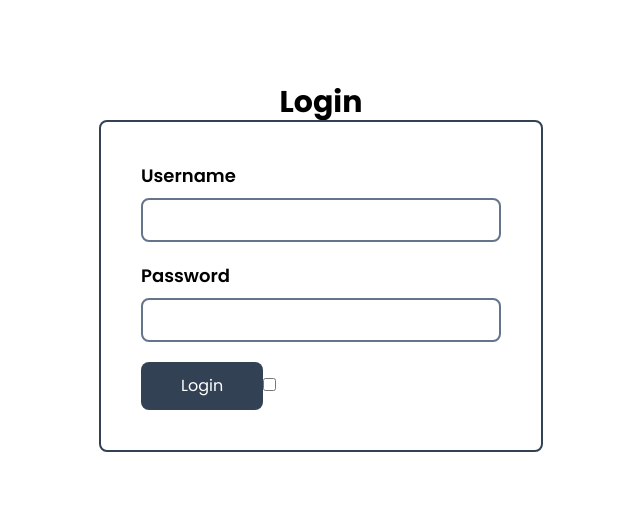
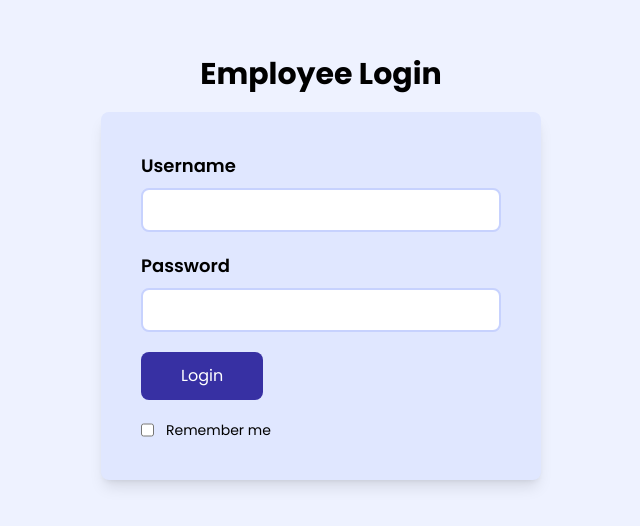
Before and after one commit to krishpri23/TaskFlow, a React (Vite) app in the folder client/: page /login in a window 1280 px wide. Shown: the part 132-658 px from the top of the page, without its empty margins (319-959 px from the left). Built offline with nearby package versions, Linux system fonts and the light colour scheme.

Commit message:
persist login

```diff
--- a/client/src/App.jsx
+++ b/client/src/App.jsx
@@ -12,13 +12,14 @@ import EditNote from "./features/notes/EditNote";
 import NewUserForm from "./features/users/NewUserForm";
 import Prefetch from "./features/auth/Prefetch";
 import NewNote from "./features/notes/NewNote";
+import PersistLogin from "./features/auth/PersistLogin";
 
 function App() {
   return (
     <Routes>
       <Route path="/" element={<RootLayout />}>
         <Route index element={<Homepage />} />
-
+        <Route element={<PersistLogin />}>
           <Route element={<Prefetch />}>
             <Route path="dash" element={<DashLayout />}>
               <Route index element={<DashIntro />} />
@@ -34,6 +35,7 @@ function App() {
               </Route>
             </Route>
           </Route>
+        </Route>
 
         <Route path="login">
           <Route index element={<Login />} />
--- a/client/src/components/DashFooter.jsx
+++ b/client/src/components/DashFooter.jsx
@@ -20,7 +20,7 @@ const DashFooter = () => {
   }
 
   let content = (
-    <footer className=" bg-slate-400 p-5 absolute bottom-0 w-full">
+    <footer className=" bg-indigo-400 p-5 absolute bottom-0 w-full">
       {" "}
       <div className="mt-2">{goHomeBtn}</div>
       <p> Current user :</p> <p>Status : </p>
--- a/client/src/components/DashHeader.jsx
+++ b/client/src/components/DashHeader.jsx
@@ -15,7 +15,7 @@ const DashHeader = () => {
 
   return (
     <>
-      <nav className=" flex justify-between items-center px-5  bg-slate-800 text-teal-100 ">
+      <nav className=" flex justify-between items-center px-5  bg-indigo-800 text-teal-100 ">
         <h1 className="w-1/2"> Notes App </h1>
         <ul className="w-full flex justify-end items-center gap-10 py-3 px-5 ">
           <Link to="/">Home</Link>
--- a/client/src/features/auth/Homepage.jsx
+++ b/client/src/features/auth/Homepage.jsx
@@ -2,7 +2,7 @@ import React from "react";
 
 const Homepage = () => {
   return (
-    <main className="w-full h-screen bg-slate-50  text-slate-800 flex flex-col justify-center items-center">
+    <main className="w-full h-screen bg-indigo-50  text-indigo-800 flex flex-col justify-center items-center">
       <h1 className="font-bold text-3xl  "> Welcome to ticketing softwares </h1>
       <p> Located in Sunnyvale, California</p>
     </main>
--- a/client/src/features/auth/Login.jsx
+++ b/client/src/features/auth/Login.jsx
@@ -3,6 +3,7 @@ import { useLoginMutation } from "./authApiSlice";
 import { useNavigate } from "react-router-dom";
 import { useDispatch } from "react-redux";
 import { setCredentials } from "./authSlice";
+import usePersist from "../../hooks/usePersist";
 
 const Login = () => {
   const [username, setUsername] = useState("");
@@ -11,7 +12,9 @@ const Login = () => {
   const navigate = useNavigate();
   const dispatch = useDispatch();
 
-  const [login, { isSuccess }] = useLoginMutation();
+  const [persist, setPersist] = usePersist();
+
+  const [login, { isLoading }] = useLoginMutation();
 
   const handleLogin = async (e) => {
     e.preventDefault();
@@ -20,12 +23,8 @@ const Login = () => {
       return;
     }
 
-    console.log(username, password, "before login ");
     try {
       const { accessToken } = await login({ username, password }).unwrap();
-
-      console.log("inside login", accessToken);
-
       dispatch(setCredentials({ accessToken }));
       setUsername("");
       setPassword("");
@@ -42,14 +41,15 @@ const Login = () => {
     }
   };
 
+  if (isLoading) return <p>Loading...</p>;
   return (
     <section className="w-full h-screen flex flex-col justify-center items-center">
       <header>
-        <h1 className="font-bold text-3xl">Login </h1>
+        <h1 className="font-bold text-3xl mb-5">Employee Login </h1>
       </header>
 
       <form
-        className="border-2 border-slate-700 rounded-lg p-10"
+        className=" rounded-lg p-10 bg-indigo-100 shadow-lg"
         onSubmit={(e) => handleLogin(e)}
       >
         <p className={`${errMsg} ? "mb-5 bg-red-200 px-5 py-5" : "hidden"`}>
@@ -75,7 +75,18 @@ const Login = () => {
           />
         </div>
         <button className="mt-5">Login</button>
-        <input type="checkbox" name="" id="" />
+        <div className="flex gap-3 mt-5 ">
+          <input
+            type="checkbox"
+            name="remember"
+            id="remember"
+            onChange={() => setPersist((prev) => !prev)}
+            checked={persist}
+          />
+          <label htmlFor="remember" className="text-sm font-normal">
+            Remember me
+          </label>
+        </div>
       </form>
     </section>
   );
--- /dev/null
+++ b/client/src/features/auth/PersistLogin.jsx
@@ -0,0 +1,74 @@
+import { Outlet, Link } from "react-router-dom";
+import { useEffect, useRef, useState } from "react";
+import { useRefreshMutation } from "./authApiSlice";
+import usePersist from "../../hooks/usePersist";
+import { useSelector } from "react-redux";
+import { selectCurrentToken } from "./authSlice";
+
+const PersistLogin = () => {
+  const [persist] = usePersist();
+  const token = useSelector(selectCurrentToken);
+  const effectRan = useRef(false);
+
+  console.log("token inside persist", token);
+
+  const [trueSuccess, setTrueSuccess] = useState(false);
+
+  const [refresh, { isUninitialized, isLoading, isSuccess, isError, error }] =
+    useRefreshMutation();
+
+  useEffect(() => {
+    if (effectRan.current === true || process.env.NODE_ENV !== "development") {
+      // React 18 Strict Mode
+
+      const verifyRefreshToken = async () => {
+        try {
+          const response = await refresh();
+          const { accessToken } = response.data;
+          console.log("accessToken inside verify refresh token", accessToken);
+          setTrueSuccess(true);
+        } catch (err) {
+          console.error(err, "err inside persist login");
+        }
+      };
+
+      if (!token && persist) verifyRefreshToken();
+    }
+
+    return () => (effectRan.current = true);
+
+    // eslint-disable-next-line
+  }, []);
+
+  let content;
+  if (!persist) {
+    // persist: no
+    console.log("no persist");
+    content = <Outlet />;
+  } else if (isLoading) {
+    //persist: yes, token: no
+    console.log("loading");
+    content = <p>Loading...</p>;
+  } else if (isError) {
+    //persist: yes, token: no
+    console.log("error");
+    content = (
+      <p className="errmsg">
+        {`${error?.data?.message} - `}
+        <Link to="/login">Please login again</Link>.
+      </p>
+    );
+  } else if (isSuccess && trueSuccess) {
+    //persist: yes, token: yes
+    console.log("success");
+    content = <Outlet />;
+  } else if (token && isUninitialized) {
+    //persist: yes, token: yes
+    console.log("token and uninit");
+    console.log(isUninitialized);
+    content = <Outlet />;
+  }
+
+  return content;
+};
+export default PersistLogin;
--- a/client/src/features/auth/authApiSlice.js
+++ b/client/src/features/auth/authApiSlice.js
@@ -1,5 +1,5 @@
 import { apiSlice } from "../../app/api/apiSlice";
-import { logout } from "./authSlice";
+import { logout, setCredentials } from "./authSlice";
 
 export const authApiSlice = apiSlice.injectEndpoints({
   endpoints: (builder) => ({
@@ -18,6 +18,7 @@ export const authApiSlice = apiSlice.injectEndpoints({
       }),
 
       async onQueryStarted(arg, { dispatch, queryFulfilled }) {
+        console.log(queryFulfilled, "fulfilled in send logout");
         try {
           const { data } = await queryFulfilled;
           console.log(data, "inside logout mutation");
@@ -34,6 +35,19 @@ export const authApiSlice = apiSlice.injectEndpoints({
         url: "/auth/refresh",
         method: "GET",
       }),
+      // we are doing this here to avoid adding useDispatch in any components
+      // fulfilled is a promise, we need to extract info from data obj
+      async onQueryStarted(arg, { dispatch, queryFulfilled }) {
+        console.log(queryFulfilled, "fulfilled in refresh");
+        try {
+          const { data } = await queryFulfilled;
+          console.log(data);
+          const { accessToken } = data;
+          dispatch(setCredentials({ accessToken }));
+        } catch (error) {
+          console.log(error);
+        }
+      },
     }),
   }),
 });
--- a/client/src/features/users/NewUserForm.jsx
+++ b/client/src/features/users/NewUserForm.jsx
@@ -68,7 +68,7 @@ const NewUserForm = () => {
     <div className="w-full h-screen flex flex-col justify-start mt-20 items-center ">
       <h2 className="font-bold text-2xl mb-5"> Add a new user </h2>
       <form
-        className="w-1/2 lg:w-1/3 flex flex-col gap-10 border-2 border-slate-700 bg-slate-100 rounded-lg p-5"
+        className="w-1/2 lg:w-1/3 flex flex-col gap-10 border-2 border-indigo-700 bg-indigo-100 rounded-lg p-5"
         onSubmit={(e) => e.preventDefault()}
       >
         <p
--- /dev/null
+++ b/client/src/hooks/usePersist.js
@@ -0,0 +1,15 @@
+import { useEffect, useState } from "react";
+
+const usePersist = () => {
+  const [persist, setPersist] = useState(
+    JSON.parse(localStorage.getItem("persist") || false)
+  );
+
+  useEffect(() => {
+    localStorage.setItem("persist", JSON.stringify(persist));
+  }, [persist]);
+
+  return [persist, setPersist];
+};
+
+export default usePersist;
--- a/client/src/index.css
+++ b/client/src/index.css
@@ -6,11 +6,14 @@ html {
   @apply font-poppins;
 }
 
+body {
+  @apply bg-indigo-50;
+}
 @layer components {
   input,
   select,
   textarea {
-    @apply border-2 border-slate-500  px-5 py-2 rounded-lg;
+    @apply border-2 border-indigo-200  px-5 py-2 rounded-lg;
   }
 
   label {
@@ -18,6 +21,6 @@ html {
   }
 
   button {
-    @apply rounded-lg bg-slate-700 text-white px-10 py-3;
+    @apply rounded-lg bg-indigo-800 text-white px-10 py-3;
   }
 }
```
Also changed, not shown: 1 other file (tests, documents, lock files or other folders). Lines whose indentation alone changed are shown as unchanged.
